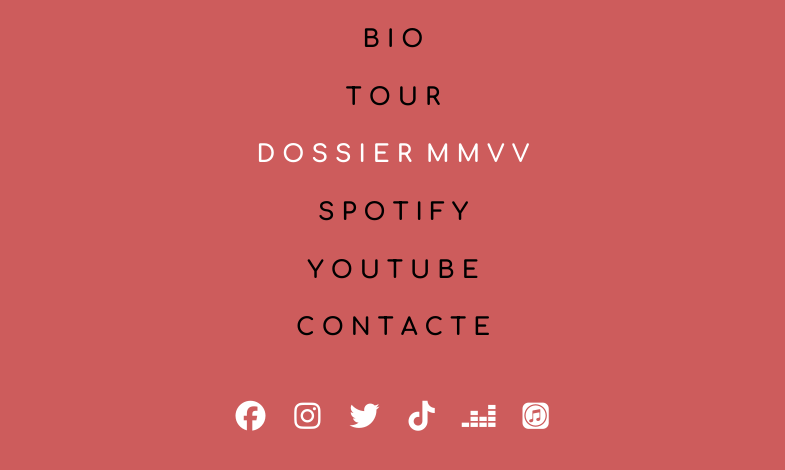
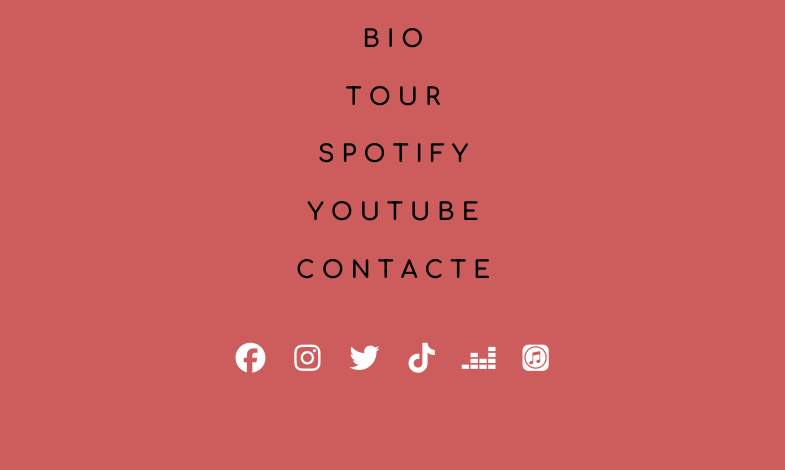
Before and after one commit to genisplaja/web_despit, a plain HTML site: page public_html/index.html in a window 1280 px wide. Shown: the part 240-710 px from the top of the page, without its empty margins (247-1032 px from the left). Drawn offline with nearby package versions, Linux system fonts and the light colour scheme; a web font is replaced by a local one.

Commit message:
Remove MMVV

```diff
--- a/public_html/index.html
+++ b/public_html/index.html
@@ -30,7 +30,7 @@
 			document.body.style.backgroundColor = "#CD5C5C";
 			document.getElementById("bio").innerHTML = "B&nbsp;I&nbsp;O";
 			document.getElementById("gira").innerHTML = "T&nbsp;O&nbsp;U&nbsp;R";
-			document.getElementById("dossier").innerHTML = "D&nbsp;O&nbsp;S&nbsp;S&nbsp;I&nbsp;E&nbsp;R&nbsp;&nbsp;M&nbsp;M&nbsp;V&nbsp;V";
+			/*document.getElementById("dossier").innerHTML = "D&nbsp;O&nbsp;S&nbsp;S&nbsp;I&nbsp;E&nbsp;R&nbsp;&nbsp;M&nbsp;M&nbsp;V&nbsp;V";*/
 			document.getElementById("spotify").innerHTML = "S&nbsp;P&nbsp;O&nbsp;T&nbsp;I&nbsp;F&nbsp;Y";
 			document.getElementById("youtube").innerHTML = "Y&nbsp;O&nbsp;U&nbsp;T&nbsp;U&nbsp;B&nbsp;E";
 			document.getElementById("contacte").innerHTML = "C&nbsp;O&nbsp;N&nbsp;T&nbsp;A&nbsp;C&nbsp;T&nbsp;E";
@@ -115,7 +115,7 @@
 			document.getElementById("youtube").style.color = "#000000";
 			document.getElementById("contacte").style.color = "#000000";
 		}
-				/*Color Face*/
+		/*Color Face*/
 		function new_color_tiktok(x) {
 			document.body.style.backgroundColor = "#000000";
 			document.getElementById("bio").style.color = "#000000";
@@ -125,7 +125,7 @@
 			document.getElementById("youtube").style.color = "#000000";
 			document.getElementById("contacte").style.color = "#000000";
 		}
-				/*Color Face*/
+		/*Color Face*/
 		function new_color_deezer(x) {
 			document.body.style.backgroundColor = "#000000";
 			document.getElementById("bio").style.color = "#000000";
@@ -135,7 +135,7 @@
 			document.getElementById("youtube").style.color = "#000000";
 			document.getElementById("contacte").style.color = "#000000";
 		}
-				/*Color Face*/
+		/*Color Face*/
 		function new_color_itunes(x) {
 			document.body.style.backgroundColor = "#000000";
 			document.getElementById("bio").style.color = "#000000";
@@ -156,7 +156,7 @@
        			<b>
        				<a id = "bio" href="http://despit.cat/bio" class = "mt-4" style = "color:black" onmouseover="new_color_1(this)" onmouseout="normal_color(this)">B&nbsp;I&nbsp;O</a><br><br>
        				<a id = "gira" href = "http://despit.cat/gira" class = "mt-4" style = "color:black" onmouseover="new_color_2(this)" onmouseout="normal_color(this)">T&nbsp;O&nbsp;U&nbsp;R</a><br><br>
-       				<a id = "dossier" href = "https://drive.google.com/uc?id=1_PaCprw_A23jsa0IBx0QOLU0H5L1NyxW&export=download" class = "mt-4" style = "color:white" onmouseover="new_color_dossier(this)" onmouseout="normal_color(this)">D&nbsp;O&nbsp;S&nbsp;S&nbsp;I&nbsp;E&nbsp;R&nbsp;&nbsp;M&nbsp;M&nbsp;V&nbsp;V</a><br><br>
+       				<!--<a id = "dossier" href = "https://drive.google.com/uc?id=1_PaCprw_A23jsa0IBx0QOLU0H5L1NyxW&export=download" class = "mt-4" style = "color:white" onmouseover="new_color_dossier(this)" onmouseout="normal_color(this)">D&nbsp;O&nbsp;S&nbsp;S&nbsp;I&nbsp;E&nbsp;R&nbsp;&nbsp;M&nbsp;M&nbsp;V&nbsp;V</a><br><br>-->
 					<a id = "spotify" href = "https://open.spotify.com/artist/2WJGr4oQXD8IEYvGfbeiNe" target="_blank" class = "mt-4" style = "color:black" onmouseover="new_color_3(this)" onmouseout="normal_color(this)">S&nbsp;P&nbsp;O&nbsp;T&nbsp;I&nbsp;F&nbsp;Y</a><br><br>
 					<a id = "youtube" href = "https://www.youtube.com/channel/UCiUY4uQhqGOzYdUXXY24jRw" target="_blank" class = "mt-4" style = "color:black" onmouseover="new_color_4(this)" onmouseout="normal_color(this)">Y&nbsp;O&nbsp;U&nbsp;T&nbsp;U&nbsp;B&nbsp;E</a><br><br>
 					<a id = "contacte" href = "http://despit.cat/contacte" class = "mt-4" style = "color:black" onmouseover="new_color_5(this)" onmouseout="normal_color(this)">C&nbsp;O&nbsp;N&nbsp;T&nbsp;A&nbsp;C&nbsp;T&nbsp;E</a><br><br><br>
```
